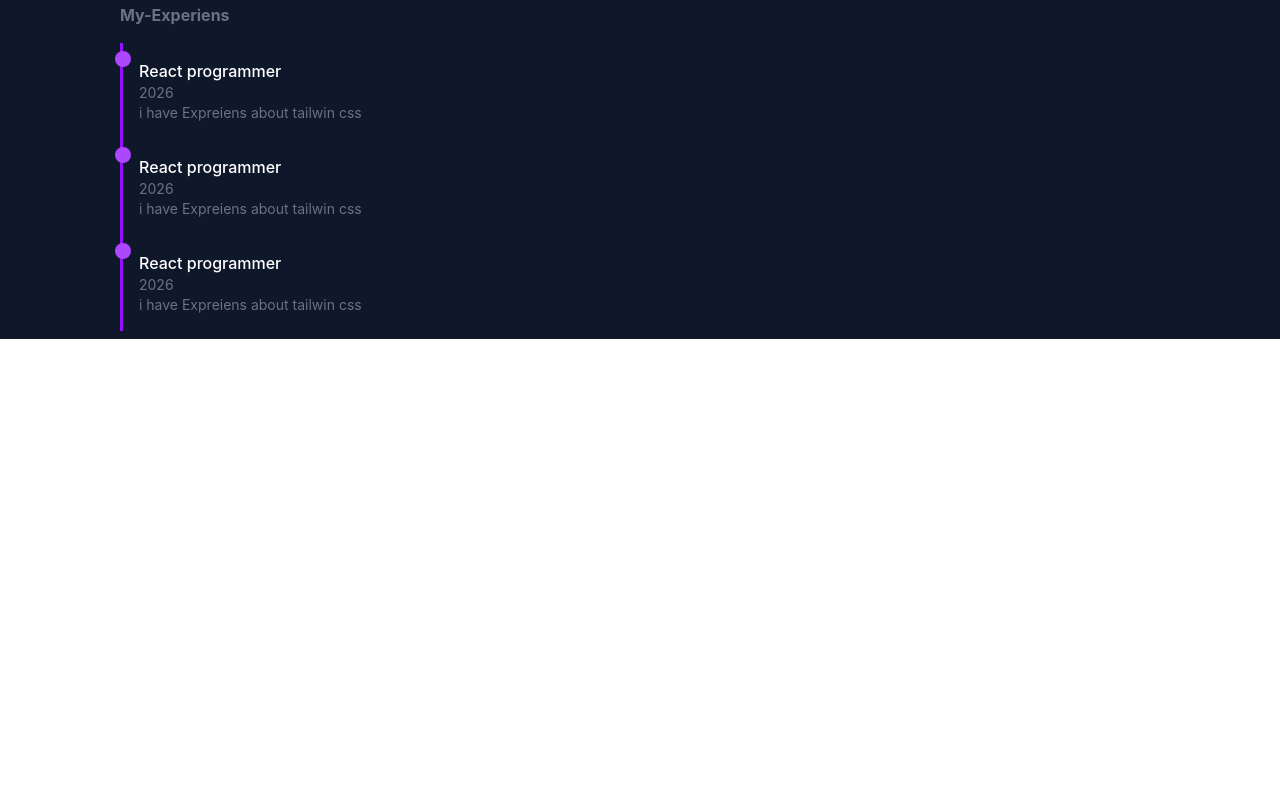
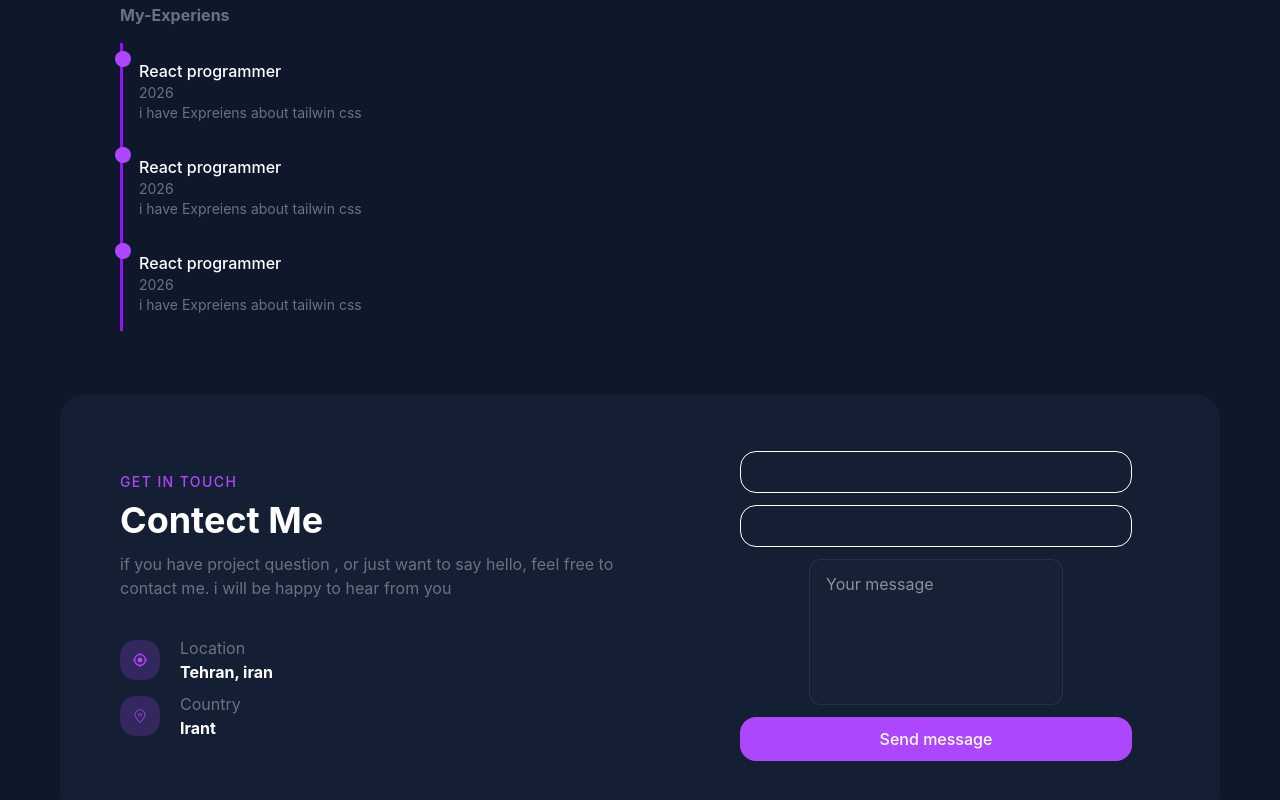
Before and after one commit to mohammadhoseinkhodaverdi89-ai/my-site, a React (Vite) app: page / in a window 1280 px wide. Shown: the part 1388-2188 px from the top of the page. Before the commit the page ends 1727 px from the top, so only its background shows below. Built offline with nearby package versions, Linux system fonts and the light colour scheme.

Commit message:
finished style footer

```diff
--- a/src/About/About.jsx
+++ b/src/About/About.jsx
@@ -4,6 +4,7 @@ import { CiCircleMinus } from "react-icons/ci";
 import { MdEmail } from "react-icons/md";
 import { FaMale } from "react-icons/fa";
 import { motion } from 'framer-motion';
+
 function About() {
     const isdark = useBackGroundChange((state) => state.isdark)
     return (
--- a/src/App.jsx
+++ b/src/App.jsx
@@ -5,6 +5,7 @@ import About from './About/About'
 import Skill from './Skils/Skil'
 import Project from "./My-project/Project";
 import Experiens from "./Expreiens/Experiens";
+import Footer from './Footer/footer'
 function App() {
   const isdark = useBackGroundChange((state) => state.isdark)
 return(
@@ -15,6 +16,7 @@ return(
     <Skill />
     <Project />
     <Experiens />
+    <Footer />
   </div>
 )
 }
--- /dev/null
+++ b/src/Footer/footer.jsx
@@ -0,0 +1,61 @@
+import useBackGroundChange from "../Handler-bg/Handler";
+import { CiLocationOn } from "react-icons/ci";
+import { IoMdLocate } from "react-icons/io";
+function footer() {
+  const isdark = useBackGroundChange((state) => state.isdark);
+  return (
+    <div
+      className={`flex flex-row justify-between items-center md:px-10 lg:px-15 mt-16 bg-slate-700/20 p-7 rounded-3xl ${isdark ? "text-white" : "text-black"}`}
+    >
+      <section>
+        <div className="flex flex-col">
+          <p className="mb-2 text-sm font-medium uppercase tracking-widest text-purple-500">
+            Get in touch
+          </p>
+          <h1 className="font-bold text-4xl mb-3">Contect Me</h1>
+          <p className="mb-9 text-gray-500 max-w-lg">
+            if you have project question , or just want to say hello, feel free
+            to contact me. i will be happy to hear from you
+          </p>
+          <div className="flex items-center gap-5 mb-2">
+            <span className="bg-purple-500/20 p-3 rounded-2xl text-purple-500">
+              <IoMdLocate />
+            </span>
+            <div>
+              <p className="text-gray-500">Location</p>
+              <p className="font-bold">Tehran, iran</p>
+            </div>
+          </div>
+          <div className="flex items-center gap-5">
+            <span className="bg-purple-500/20 p-3 rounded-2xl text-purple-500">
+              <CiLocationOn />
+            </span>
+            <div>
+              <p className="text-gray-500">Country</p>
+              <p className="font-bold">Irant</p>
+            </div>
+          </div>
+        </div>
+      </section>
+      <section className="w-full max-w-md p-5 md:p-7">
+        <div className="flex flex-col items-center gap-3 justify-center  ">
+          <input
+            type="text"
+            className="border w-full px-4 py-2 rounded-2xl outline-none focus:border-purple-500 focus:ring-2 focus:ring-purple-500 transition-all duration-300"
+          />
+          <input
+            type="text"
+            className="border w-full px-4 py-2 rounded-2xl outline-none focus:border-purple-500 focus:ring-2 focus:ring-purple-500 transition-all duration-300"
+          />
+          <textarea
+            rows="5"
+            placeholder="Your message"
+            className="resize-none rounded-xl border border-gray-500/20 bg-slate-800/30 px-4 py-3 outline-none transition focus:border-purple-500 focus:ring-2 focus:ring-purple-500/20"
+          />
+          <button className="bg-purple-500 w-full rounded-2xl font-medium py-2.5 hover:bg-purple-500/70 hover:scale-105 transition-all duration-300 active:scale-95">Send message</button>
+        </div>
+      </section>
+    </div>
+  );
+}
+export default footer;
```
